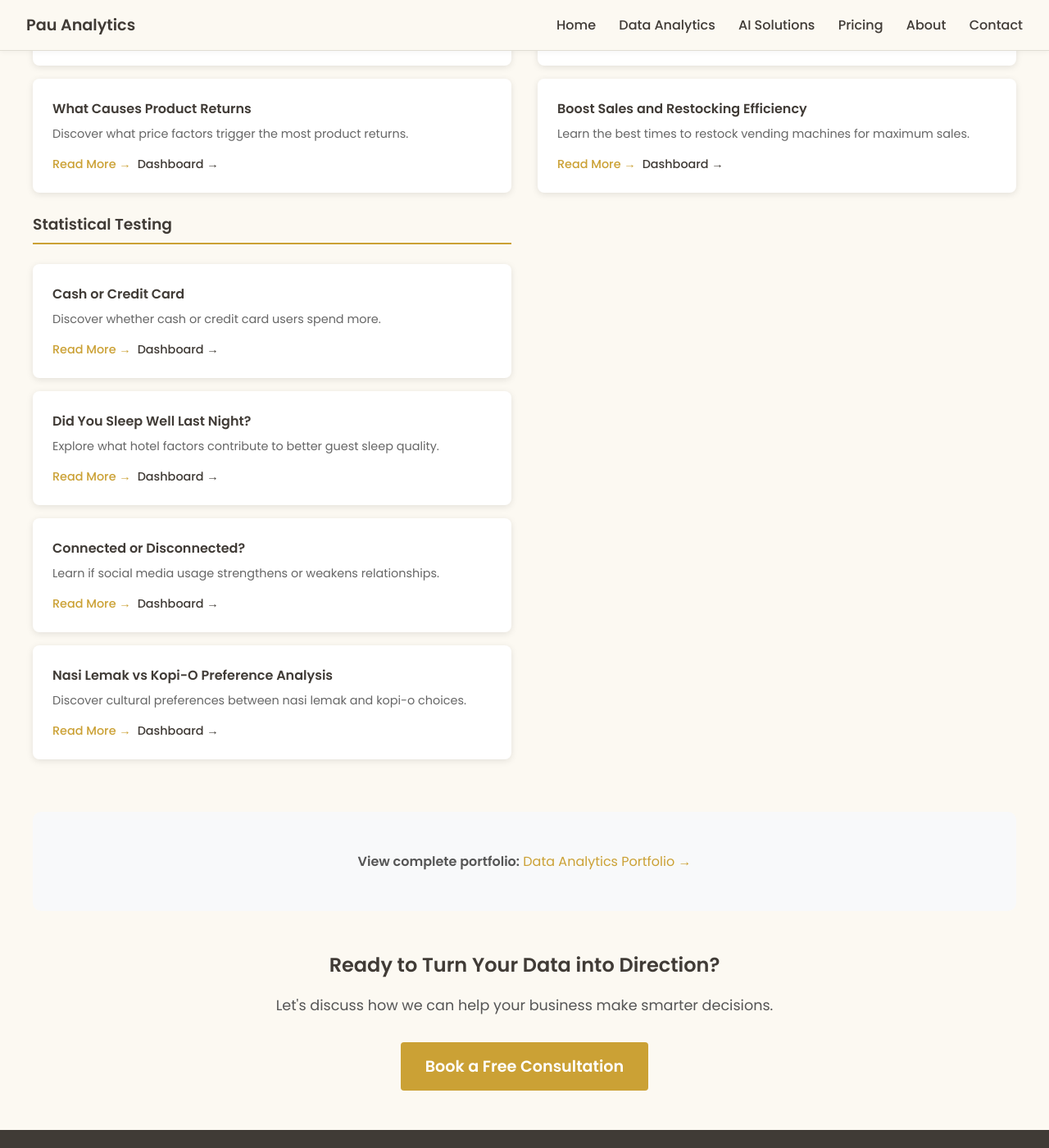
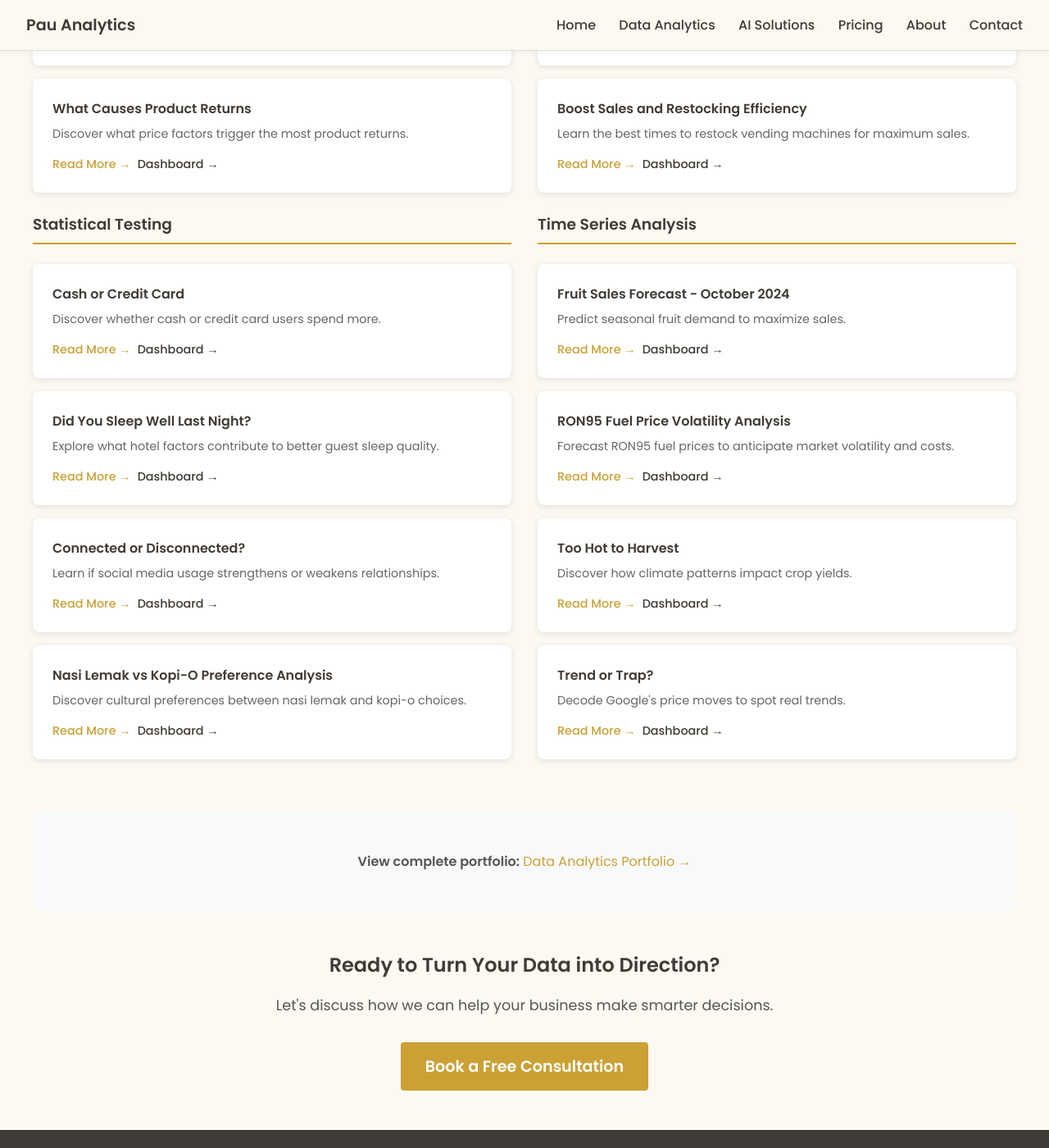
Before and after one commit to lyven81/pinnacles-learning-website, a Jekyll site: the page data-analytics.html, which Jekyll copies as it is, in a window 1280 px wide and 1400 px high, scrolled down 1591 px. Shown: the whole window at 82% size. Built offline with Jekyll 4.4.1, drawn with Linux system fonts in a browser that asks for light colours.

Commit message:
Add Time Series Analysis category with 4 case studies
🤖 Generated with [Claude Code](https://claude.com/claude-code)

Co-Authored-By: Claude <noreply@anthropic.com>

```diff
--- a/data-analytics.html
+++ b/data-analytics.html
@@ -388,12 +388,50 @@
           </div>
         </div>
 
-        <div style="background: white; padding: 1.5rem; border-radius: 8px; margin-bottom: 1rem; box-shadow: 0 2px 8px rgba(0,0,0,0.1);">
+        <div style="background: white; padding: 1.5rem; border-radius: 8px; margin-bottom: 1.5rem; box-shadow: 0 2px 8px rgba(0,0,0,0.1);">
           <h4 style="color: #403B36; margin: 0 0 0.5rem 0;">Boost Sales and Restocking Efficiency</h4>
           <p style="margin: 0.5rem 0; color: #666; font-size: 0.9rem;">Learn the best times to restock vending machines for maximum sales.</p>
           <div style="display: flex; gap: 0.5rem; margin-top: 1rem;">
             <a href="https://lyven81.github.io/data-analyst-portfolio/case-studies/maximizing-vending-machine-sales-by-time.html" target="_blank" style="color: #CBA135; font-size: 0.9rem; text-decoration: none; font-weight: 500;">Read More →</a>
             <a href="https://lyven81.github.io/data-analyst-portfolio/dashboards/maximizing-vending-machine-sales-by-time-dashboard.html" target="_blank" style="color: #403B36; font-size: 0.9rem; text-decoration: none; font-weight: 500;">Dashboard →</a>
+          </div>
+        </div>
+
+        <h3 style="color: #403B36; border-bottom: 2px solid #CBA135; padding-bottom: 0.5rem; margin-bottom: 1.5rem;">Time Series Analysis</h3>
+
+        <div style="background: white; padding: 1.5rem; border-radius: 8px; margin-bottom: 1rem; box-shadow: 0 2px 8px rgba(0,0,0,0.1);">
+          <h4 style="color: #403B36; margin: 0 0 0.5rem 0;">Fruit Sales Forecast - October 2024</h4>
+          <p style="margin: 0.5rem 0; color: #666; font-size: 0.9rem;">Predict seasonal fruit demand to maximize sales.</p>
+          <div style="display: flex; gap: 0.5rem; margin-top: 1rem;">
+            <a href="https://lyven81.github.io/data-analyst-portfolio/case-studies/fruit-sales-forecast-october-2024.html" target="_blank" style="color: #CBA135; font-size: 0.9rem; text-decoration: none; font-weight: 500;">Read More →</a>
+            <a href="https://lyven81.github.io/data-analyst-portfolio/dashboards/fruit-sales-forecast-october-2024-dashboard.html" target="_blank" style="color: #403B36; font-size: 0.9rem; text-decoration: none; font-weight: 500;">Dashboard →</a>
+          </div>
+        </div>
+
+        <div style="background: white; padding: 1.5rem; border-radius: 8px; margin-bottom: 1rem; box-shadow: 0 2px 8px rgba(0,0,0,0.1);">
+          <h4 style="color: #403B36; margin: 0 0 0.5rem 0;">RON95 Fuel Price Volatility Analysis</h4>
+          <p style="margin: 0.5rem 0; color: #666; font-size: 0.9rem;">Forecast RON95 fuel prices to anticipate market volatility and costs.</p>
+          <div style="display: flex; gap: 0.5rem; margin-top: 1rem;">
+            <a href="https://lyven81.github.io/data-analyst-portfolio/case-studies/ron95.html" target="_blank" style="color: #CBA135; font-size: 0.9rem; text-decoration: none; font-weight: 500;">Read More →</a>
+            <a href="https://lyven81.github.io/data-analyst-portfolio/dashboards/ron95-dashboard.html" target="_blank" style="color: #403B36; font-size: 0.9rem; text-decoration: none; font-weight: 500;">Dashboard →</a>
+          </div>
+        </div>
+
+        <div style="background: white; padding: 1.5rem; border-radius: 8px; margin-bottom: 1rem; box-shadow: 0 2px 8px rgba(0,0,0,0.1);">
+          <h4 style="color: #403B36; margin: 0 0 0.5rem 0;">Too Hot to Harvest</h4>
+          <p style="margin: 0.5rem 0; color: #666; font-size: 0.9rem;">Discover how climate patterns impact crop yields.</p>
+          <div style="display: flex; gap: 0.5rem; margin-top: 1rem;">
+            <a href="https://lyven81.github.io/data-analyst-portfolio/case-studies/too-hot-to-harvest.html" target="_blank" style="color: #CBA135; font-size: 0.9rem; text-decoration: none; font-weight: 500;">Read More →</a>
+            <a href="https://lyven81.github.io/data-analyst-portfolio/dashboards/too-hot-to-harvest-dashboard.html" target="_blank" style="color: #403B36; font-size: 0.9rem; text-decoration: none; font-weight: 500;">Dashboard →</a>
+          </div>
+        </div>
+
+        <div style="background: white; padding: 1.5rem; border-radius: 8px; margin-bottom: 1rem; box-shadow: 0 2px 8px rgba(0,0,0,0.1);">
+          <h4 style="color: #403B36; margin: 0 0 0.5rem 0;">Trend or Trap?</h4>
+          <p style="margin: 0.5rem 0; color: #666; font-size: 0.9rem;">Decode Google's price moves to spot real trends.</p>
+          <div style="display: flex; gap: 0.5rem; margin-top: 1rem;">
+            <a href="https://lyven81.github.io/data-analyst-portfolio/case-studies/trend-or-trap.html" target="_blank" style="color: #CBA135; font-size: 0.9rem; text-decoration: none; font-weight: 500;">Read More →</a>
+            <a href="https://lyven81.github.io/data-analyst-portfolio/dashboards/trend-or-trap-dashboard.html" target="_blank" style="color: #403B36; font-size: 0.9rem; text-decoration: none; font-weight: 500;">Dashboard →</a>
           </div>
         </div>
       </div>
```
